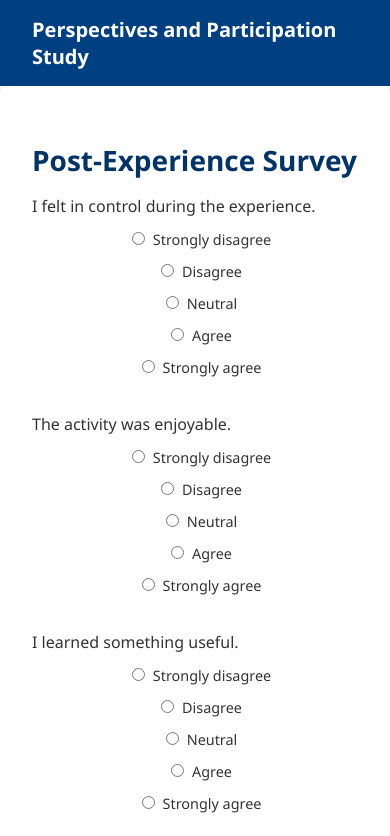
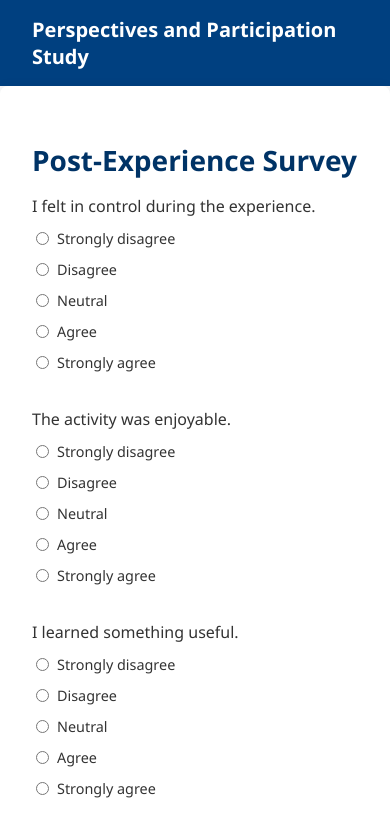
Before and after one commit to sipavitt/perspectives-participation-study, a React (Create React App) app in the folder client/: page /post-survey in a window 390 px wide. Shown: the top 836 px of the page. Built offline with nearby package versions, Linux system fonts and the light colour scheme.

Commit message:
blocking re-submission on the same browser and polish mobile responsiveness

```diff
--- a/client/src/App.css
+++ b/client/src/App.css
@@ -18,6 +18,13 @@
     width: 100%;
     padding: 4px 0;
     font-size: 0.9rem;
+    display: flex;
+    align-items: center;
+    gap: 0.5rem;
+  }
+
+  .likert-options input[type="radio"] {
+    margin: 0;
   }
 }
 
--- a/client/src/App.js
+++ b/client/src/App.js
@@ -13,7 +13,7 @@ import AdminDashboard from './components/AdminDashboard';
 import Header from './components/Header';
 import Withdrawn from './components/Withdrawn';
 import InterventionInfo from './components/InterventionInfo';
-
+import AlreadyParticipated from './components/AlreadyParticipated';
 
 function App() {
   const isAdmin = localStorage.getItem('isAdmin') === 'true';
@@ -31,6 +31,7 @@ function App() {
         <Route path="/debrief" element={<Debrief />} />
         <Route path="/thankyou" element={<ThankYou />} />
         <Route path="/withdrawn" element={<Withdrawn />} />
+        <Route path="/already-participated" element={<AlreadyParticipated />} />
         <Route path="/admin-login" element={<AdminLogin />} />
         <Route path="/admin" element={isAdmin ? <AdminDashboard /> : <Navigate to="/admin-login" />} />
       </Routes>
--- /dev/null
+++ b/client/src/components/AlreadyParticipated.jsx
@@ -0,0 +1,13 @@
+import React from 'react';
+
+const AlreadyParticipated = () => {
+  return (
+    <div className="container">
+      <h2>Thank you for your interest!</h2>
+      <p>Our records indicate you have already completed this study using this browser.</p>
+      <p>If you believe this is an error, please contact the research team for assistance.</p>
+    </div>
+  );
+};
+
+export default AlreadyParticipated;
--- a/client/src/components/LandingPage.jsx
+++ b/client/src/components/LandingPage.jsx
@@ -1,22 +1,30 @@
-import React from 'react';
+import React, { useEffect } from 'react';
 import { useNavigate } from 'react-router-dom';
 import { startParticipant } from '../api';
 
 const LandingPage = () => {
   const navigate = useNavigate();
 
+  // Prevent repeat participation from same browser
+  useEffect(() => {
+    if (localStorage.getItem('hasParticipated')) {
+      navigate('/already-participated');
+    }
+  }, [navigate]);
+
   const handleStart = async () => {
     try {
       const res = await startParticipant();
-    console.log("Participant code:", res.data.participantCode); // Add this
+      console.log("Participant code:", res.data.participantCode);
+
       localStorage.setItem('participantCode', res.data.participantCode);
+      localStorage.setItem('hasParticipated', 'true'); // Set repeat block flag
       navigate('/consent');
     } catch (err) {
       console.error("Error starting participant:", err);
       alert("Something went wrong. Please refresh and try again.");
     }
   };
-
 
   return (
     <div className="container">
```
Lines whose indentation alone changed are shown as unchanged.
